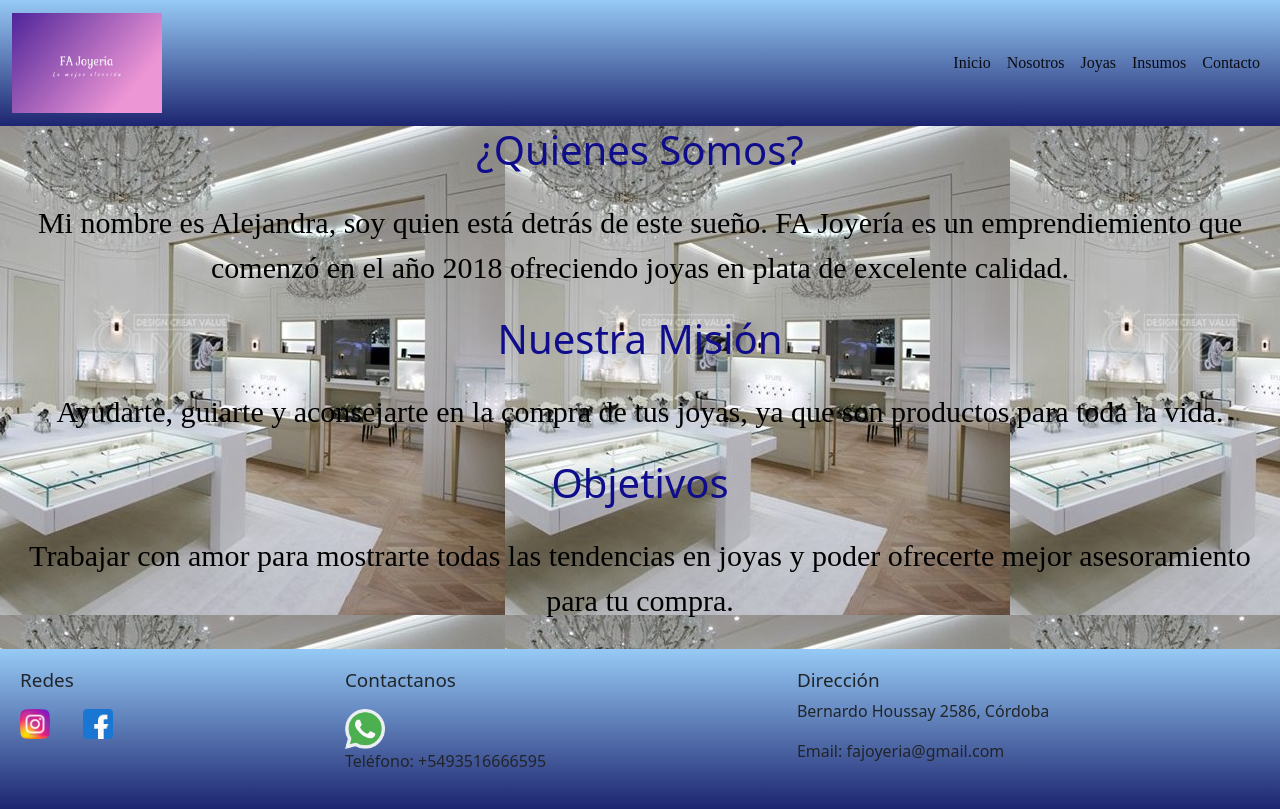
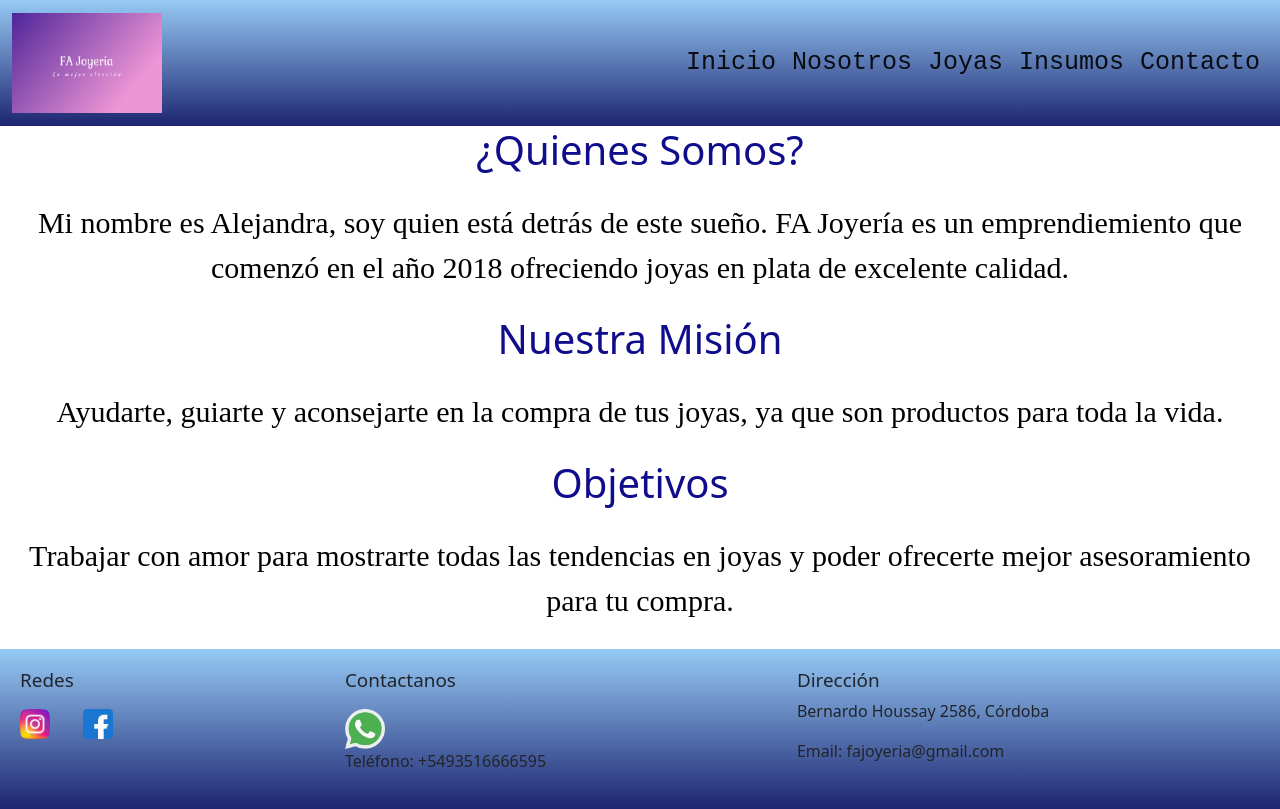
Before and after one commit to mgbattistonicba/fajoyeria, a website: page secciones/nosotros.html in a window 1280 px wide. Drawn offline with nearby package versions, Linux system fonts and the light colour scheme.

```diff
--- a/scss/_mainnosotros.scss
+++ b/scss/_mainnosotros.scss
@@ -1,8 +1,6 @@
 .mainosotros {
     display: flex;
     min-height: 50vh;
-    background-image: url(../img/fotolocalmovile.jpg);
-
 
     .histo {
         align-items: center;
```
Also changed, not shown: estilo/style.css, 1 other file.
